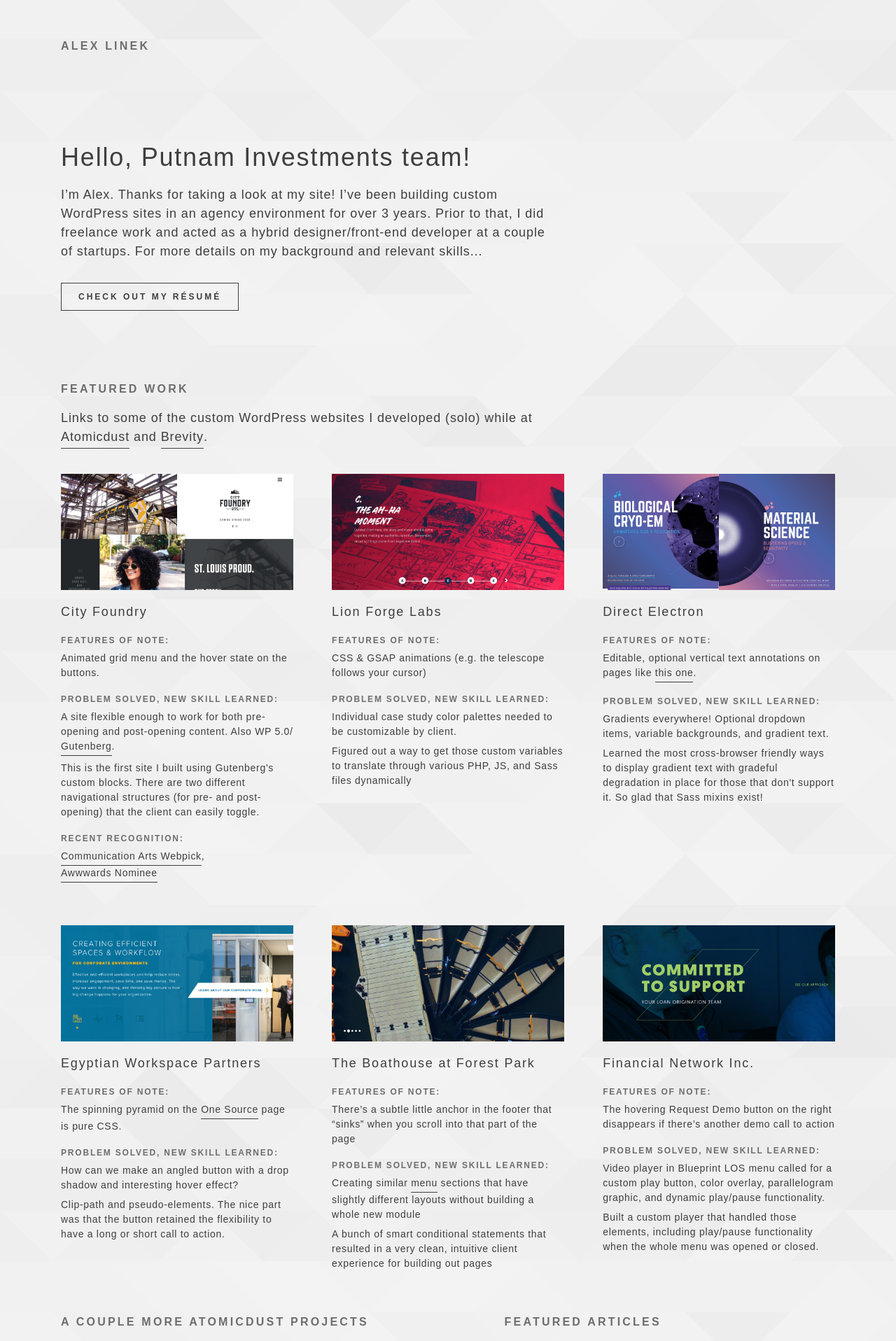
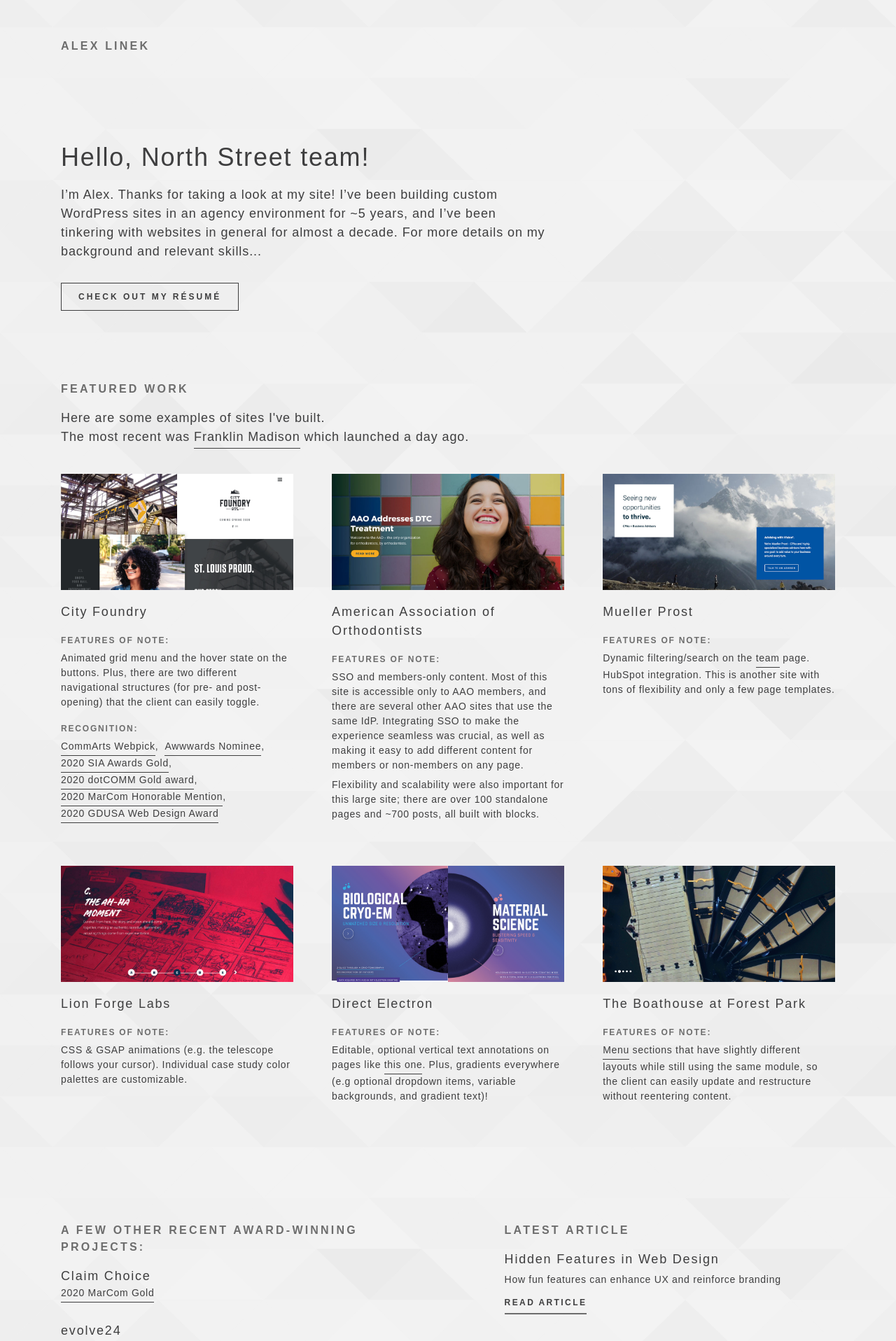
Before and after one commit to alexlinek/portfolio, a Jekyll site: the page built from north-street/index.html, in a window 1280 px wide. Shown: the top 1916 px of the page at 70% size. Built offline with Jekyll 4.4.1, drawn with Linux system fonts in a browser that asks for light colours; some web fonts are replaced; some of the changed text lies outside the part shown.

Commit message:
north street

```diff
--- /dev/null
+++ b/_includes/case-studies-northst.html
@@ -0,0 +1,123 @@
+<div class="group">
+  <div class="span1-1">
+    <h1>Featured Work</h1>
+    <p class="intro-p">Here are some examples of sites I've built.<br/>The most recent was <a href="https://franklin-madison.com/" target="_blank" rel="noopener">Franklin Madison</a> which launched <time class="timeago" datetime="2021-03-01T09:30:00Z">March 1, 2021</time>.
+  </div>
+
+  <ul class="case-studies span1-1">
+    <li>
+      <a href="https://cityfoundrystl.com/" target="_blank" rel="noopener">
+        <div class="ft-work-img">
+          <img src="/assets/images/ft-work/cf.jpg">
+        </div>
+        <h3>City Foundry</h3>
+      </a>
+      <h5>Features of Note:</h5>
+      <p>Animated grid menu and the hover state on the buttons. Plus, there are two different navigational structures (for pre- and post- opening) that the client can easily toggle.</p>
+      <h5>Recognition:</h5>
+      <p>
+        <a href="https://www.commarts.com/webpicks/city-foundry-st-louis" target="_blank" rel="noopener">CommArts Webpick</a>,&nbsp; <a href="https://www.awwwards.com/sites/city-foundry-stl" target="_blank" rel="noopener">Awwwards Nominee</a>,&nbsp;
+        <a href="https://www.atomicdust.com/service-industry-advertising-awards/" target="_blank" rel="noopener">2020 SIA Awards Gold</a>,&nbsp;
+        <a href="https://www.atomicdust.com/atomicdust-two-dotcomm-web-design-awards/" target="_blank" rel="noopener">2020 dotCOMM Gold award</a>,&nbsp;
+        <a href="https://www.atomicdust.com/atomicdust-earns-five-2020-marcom-awards/" target="_blank" rel="noopener">2020 MarCom Honorable Mention</a>,&nbsp;
+        <a href="https://www.atomicdust.com/seven-american-web-design-awards/" target="_blank" rel="noopener">2020 GDUSA Web Design Award</a>
+      </p>
+    </li>
+    <li>
+      <a href="https://www2.aaoinfo.org/" target="_blank" rel="noopener">
+        <div class="ft-work-img">
+          <img src="/assets/images/ft-work/aao.jpg">
+        </div>
+        <h3>American Association of Orthodontists</h3>
+      </a>
+      <h5>Features of Note:</h5>
+      <p>SSO and members-only content. Most of this site is accessible only to AAO members, and there are several other AAO sites that use the same IdP. Integrating SSO to make the experience seamless was crucial, as well as making it easy to add different content for members or non-members on any page.</p>
+      <p>Flexibility and scalability were also important for this large site; there are over 100 standalone pages and ~700 posts, all built with blocks.</p>
+    </li>
+    <li>
+      <a href="https://muellerprost.com/" target="_blank" rel="noopener">
+        <div class="ft-work-img">
+          <img src="/assets/images/ft-work/mp.jpg">
+        </div>
+        <h3>Mueller Prost</h3>
+      </a>
+      <h5>Features of Note:</h5>
+      <p>Dynamic filtering/search on the <a href="https://muellerprost.com/people/" target="_blank" rel="noopener">team</a> page. HubSpot integration. This is another site with tons of flexibility and only a few page templates.</p>
+    </li>
+    <li>
+      <a href="https://lionforgelabs.com/" target="_blank" rel="noopener">
+        <div class="ft-work-img">
+          <img src="/assets/images/ft-work/lfl.jpg">
+        </div>
+        <h3>Lion Forge Labs</h3>
+      </a>
+      <h5>Features of Note:</h5>
+      <p>CSS & GSAP animations (e.g. the telescope follows your cursor). Individual case study color palettes are customizable.</p>
+    </li>
+    <li>
+      <a href="https://www.directelectron.com/" target="_blank" rel="noopener">
+        <div class="ft-work-img">
+          <img src="/assets/images/ft-work/de3.jpg">
+        </div>
+        <h3>Direct Electron</h3>
+      </a>
+      <h5>Features of Note:</h5>
+      <p>Editable, optional vertical text annotations on pages like <a href="https://www.directelectron.com/biological-cryo-em/" target="_blank" rel="noopener">this one</a>. Plus, gradients everywhere (e.g optional dropdown items, variable backgrounds, and gradient text)!</p>
+    </li>
+    <li>
+      <a href="https://boathousestl.com/" target="_blank" rel="noopener">
+        <div class="ft-work-img">
+          <img src="/assets/images/ft-work/bhfp2.jpg">
+        </div>
+        <h3>The Boathouse at Forest Park</h3>
+      </a>
+      <h5>Features of Note:</h5>
+      <p><a href="https://boathousestl.com/menu/" target="_blank" rel="noopener">Menu</a> sections that have slightly different layouts while still using the same module, so the client can easily update and restructure without reentering content.</p>
+    </li>
+  </ul>
+</div>
+<div class="group">
+  <div class="span1-2 award-proj">
+    <h1>A few other recent award-winning projects:</h1>
+    <h3><a href="https://claimchoice.com/" target="_blank" rel="noopener">Claim Choice</a></h3>
+    <p><a href="https://enter.marcomawards.com/entry/claimchoice-website-design/" target="_blank" rel="noopener">2020 MarCom Gold</a></p>
+    <br/>
+    <h3><a href="https://evolve24.com/" target="_blank" rel="noopener">evolve24</a></h3>
+    <p><a href="https://www.atomicdust.com/seven-american-web-design-awards/" target="_blank" rel="noopener">2020 GDUSA Web Design Award</a></p>
+    <br/>
+    <h3><a href="https://screenshield.gg/" target="_blank" rel="noopener">EyePromise ScreenShield Pro</a></h3>
+    <p><a href="https://www.atomicdust.com/seven-american-web-design-awards/" target="_blank" rel="noopener">2020 GDUSA Web Design Award</a>,&nbsp; <a href="https://www.atomicdust.com/atomicdust-four-health-wellness-awards/" target="_blank" rel="noopener">2019 GDUSA Health + Wellness Award</a></p>
+  </div>
+  <div class="span1-2 ft-arts">
+    <h1>Latest Article</h1>
+    <ul>
+      <li>
+        <h3>Hidden Features in Web Design</h3>
+        <p>How fun features can enhance UX and reinforce branding</p>
+        <a href="https://www.atomicdust.com/hidden-features-web-design-wheelhouse/" class="btn-secondary" target="_blank" rel="noopener">
+          Read Article
+        </a>
+      </li>
+      <li>
+        <p>(I wrote a lot more articles for <a href="https://seekbrevity.com/" target="_blank" rel="noopener">Brevity</a>, but it looks like the site is down these days. I'm happy to provide text copies if you'd like to read more!)</p>
+      </li>
+      <!-- <li>
+        <h3>The Agency In-House Hybrid</h3>
+        <p>10 benefits of working with a digital marketing agency to supplement your in-house team</p>
+        <a href="https://www.youtube.com/watch?v=KRFXQ3iEhhM" class="btn-play" target="_blank" rel="noopener">
+          Play Video
+        </a>
+        <a href="https://seekbrevity.com/digital-marketing-agency-in-house-hybrid/" class="btn-secondary" target="_blank" rel="noopener">
+          Read Article
+        </a>
+      </li>
+      <li>
+        <h3>7 Tips for Designing a Great Website</h3>
+        <p>Understanding the importance of quality web design</p>
+        <a href="https://seekbrevity.com/importance-quality-web-design/" class="btn-secondary" target="_blank" rel="noopener">
+          Read Article
+        </a>
+      </li> -->
+    </ul>
+  </div>
+</div>
--- a/_includes/case-studies-putnam.html
+++ /dev/null
@@ -1,129 +0,0 @@
-<div class="group">
-  <div class="span1-1">
-    <h1>Featured Work</h1>
-    <p class="intro-p">Links to some of the custom WordPress websites I developed (solo) while at <a href="http://atomicdust.com" target="_blank">Atomicdust</a> and <a href="http://seekbrevity.com" target="_blank">Brevity</a>. </p>
-  </div>
-
-  <ul class="case-studies span1-1">
-    <li>
-      <a href="http://cityfoundrystl.com/" target="_blank">
-        <div class="ft-work-img">
-          <img src="/assets/images/ft-work/cf.jpg">
-        </div>
-        <h3>City Foundry</h3>
-      </a>
-      <h5>Features of Note:</h5>
-      <p>Animated grid menu and the hover state on the buttons.</p>
-      <h5>Problem solved, new skill learned:</h5>
-      <p>A site flexible enough to work for both pre-opening and post-opening content. Also WP 5.0/<a href="https://wordpress.org/gutenberg/" target="_blank">Gutenberg</a>.</p>
-      <p>This is the first site I built using Gutenberg's custom blocks. There are two different navigational structures (for pre- and post- opening) that the client can easily toggle.</p>
-      <h5>Recent Recognition:</h5>
-      <p><a href="https://www.commarts.com/webpicks/city-foundry-st-louis" target="_blank">Communication Arts Webpick</a>,&nbsp; <a href="https://www.awwwards.com/sites/city-foundry-stl" target="_blank">Awwwards Nominee</a></p>
-    </li>
-    <li>
-      <a href="http://lionforgelabs.com//" target="_blank">
-        <div class="ft-work-img">
-          <img src="/assets/images/ft-work/lfl.jpg">
-        </div>
-        <h3>Lion Forge Labs</h3>
-      </a>
-      <h5>Features of Note:</h5>
-      <p>CSS & GSAP animations (e.g. the telescope follows your cursor)</p>
-      <h5>Problem solved, new skill learned:</h5>
-      <p>Individual case study color palettes needed to be customizable by client.</p>
-      <p>Figured out a way to get those custom variables to translate through various PHP, JS, and Sass files dynamically</p>
-    </li>
-    <li>
-      <a href="http://www.directelectron.com/" target="_blank">
-        <div class="ft-work-img">
-          <img src="/assets/images/ft-work/de3.jpg">
-        </div>
-        <h3>Direct Electron</h3>
-      </a>
-      <h5>Features of Note:</h5>
-      <p>Editable, optional vertical text annotations on pages like <a href="http://www.directelectron.com/biological-cryo-em/" target="_blank">this one</a>.</p>
-      <h5>Problem solved, new skill learned:</h5>
-      <p>Gradients everywhere! Optional dropdown items, variable backgrounds, and gradient text.</p>
-      <p>Learned the most cross-browser friendly ways to display gradient text with gradeful degradation in place for those that don't support it. So glad that Sass mixins exist!</p>
-    </li>
-    <li>
-      <a href="https://goegyptian.com/" target="_blank">
-        <div class="ft-work-img">
-          <img src="/assets/images/ft-work/ewp.jpg">
-        </div>
-        <h3>Egyptian Workspace Partners</h3>
-      </a>
-      <h5>Features of Note:</h5>
-      <p>The spinning pyramid on the <a href="http://goegyptian.com/one-source/" target="_blank">One Source</a> page is pure CSS.</p>
-      <h5>Problem solved, new skill learned:</h5>
-      <p>How can we make an angled button with a drop shadow and interesting hover effect?</p>
-      <p>Clip-path and pseudo-elements. The nice part was that the button retained the flexibility to have a long or short call to action.</p>
-    </li>
-    <li>
-      <a href="http://boathousestl.com/" target="_blank">
-        <div class="ft-work-img">
-          <img src="/assets/images/ft-work/bhfp2.jpg">
-        </div>
-        <h3>The Boathouse at Forest Park</h3>
-      </a>
-      <h5>Features of Note:</h5>
-      <p>There’s a subtle little anchor in the footer that “sinks” when you scroll into that part of the page</p>
-      <h5>Problem solved, new skill learned:</h5>
-      <p>Creating similar <a href="http://boathousestl.com/menu/" target="_blank">menu</a> sections that have slightly different layouts without building a whole new module</p>
-      <p>A bunch of smart conditional statements that resulted in a very clean, intuitive client experience for building out pages</p>
-    </li>
-    <li>
-      <a href="https://financialnetworkinc.com/" target="_blank">
-        <div class="ft-work-img">
-          <img src="/assets/images/ft-work/fni2.jpg">
-        </div>
-        <h3>Financial Network Inc.</h3>
-      </a>
-      <h5>Features of Note:</h5>
-      <p>The hovering Request Demo button on the right disappears if there’s another demo call to action</p>
-      <h5>Problem solved, new skill learned:</h5>
-      <p>Video player in Blueprint LOS menu called for a custom play button, color overlay, parallelogram graphic, and dynamic play/pause functionality.</p>
-      <p>Built a custom player that handled those elements, including play/pause functionality when the whole menu was opened or closed.</p>
-    </li>
-  </ul>
-  <div class="span1-2">
-    <h1>A couple more Atomicdust projects</h1>
-    <a href="https://evolve24.com/" target="_blank">
-      <h3>evolve24</h3>
-    </a>
-    <br/>
-    <a href="https://screenshield.gg/" target="_blank">
-      <h3>EyePromise ScreenShield Pro</h3>
-    </a>
-    <p>Awarded a <a href="https://www.atomicdust.com/atomicdust-four-health-wellness-awards/" target="_blank">GDUSA Health + Wellness Award</a></p>
-  </div>
-  <div class="span1-2 ft-arts">
-    <h1>Featured Articles</h1>
-    <ul>
-      <li>
-        <h3>The Agency In-House Hybrid</h3>
-        <p>10 benefits of working with a digital marketing agency to supplement your in-house team</p>
-        <a href="https://www.youtube.com/watch?v=KRFXQ3iEhhM" class="btn-play" target="_blank">
-          Play Video
-        </a>
-        <a href="https://seekbrevity.com/digital-marketing-agency-in-house-hybrid/" class="btn-secondary" target="_blank">
-          Read Article
-        </a>
-      </li>
-      <li>
-        <h3>7 Tips for Designing a Great Website</h3>
-        <p>Understanding the importance of quality web design</p>
-        <a href="https://seekbrevity.com/importance-quality-web-design/" class="btn-secondary" target="_blank">
-          Read Article
-        </a>
-      </li>
-      <li>
-        <h3>Semantic HTML for Meaningful Webpages</h3>
-        <p>Why using semantic markup is important in web design & development</p>
-        <a href="https://seekbrevity.com/semantic-markup-important-web-design/" class="btn-secondary" target="_blank">
-          Read Article
-        </a>
-      </li>
-    </ul>
-  </div>
-</div>
--- /dev/null
+++ b/_includes/connect-new.html
@@ -0,0 +1,16 @@
+<div id="connect" class="group">
+  <div class="span1-1">
+    <h2>Let's Connect</h2>
+    <p class="connect-p">Here are a few other places you can find me around the web. Feel free to reach out!</p>
+  </div>
+  <div id="social-icons">
+    <div class="span1-1">
+      {% for icon in page.social-icons %}
+        <a class="si-link {{ icon.class }}" href="{{ icon.url }}" target="_blank">
+          {% include {{ icon.class | prepend: 'icons/' | append: '.svg' }} %}
+          <span class="si-title">{{ icon.title }}</span>
+        </a>
+      {% endfor %}
+    </div>
+  </div>
+</div>
--- a/_includes/footer.html
+++ b/_includes/footer.html
@@ -19,7 +19,3 @@
   </div>
 
 </footer>
-
-<script type="text/javascript" src="/assets/js/jquery.min.js" ></script>
-<script type="text/javascript" src="/assets/js/modernizr.js" ></script>
-<script type="text/javascript" src="/assets/js/inits.js" ></script>
--- a/_includes/head.html
+++ b/_includes/head.html
@@ -10,4 +10,9 @@
   {%- if jekyll.environment == 'production' -%}
     {%- include google-analytics.html -%}
   {%- endif -%}
+
+  <script type="text/javascript" src="/assets/js/jquery.min.js" ></script>
+  <script type="text/javascript" src="/assets/js/modernizr.js" ></script>
+  <script type="text/javascript" src="/assets/js/jquery.timeago.js" ></script>
+  <script type="text/javascript" src="/assets/js/inits.js" ></script>
 </head>
--- /dev/null
+++ b/_includes/quals-northst.html
@@ -0,0 +1,46 @@
+<div class="group">
+  <div class="span1-1">
+    <h2>Qualifications & Experience</h2>
+    <p class="intro-p">Or: How I Learned to Stop Worrying and Respond Directly to the Job Post.</p>
+  </div>
+
+  <div class="flex-contain">
+    <div class="quals flex-grid">
+      <div class="span1-2 col">
+        <h5>~6+ years of real world experience as a developer</h5>
+        <p>I’ve been building websites for ~10 years now. I've worked with a wide variety of hosting providers.</p>
+      </div>
+      <div class="span1-2 col">
+        <h5>Strong understanding of the WordPress core, loop, filters, API, and various internal functions</h5>
+        <p>I've built over 25 custom WordPress themes and contributed to and/or maintained dozens more. I am well-acquainted with the various aspects of theme development, including things like template structure, custom plugins, and of course the Codex. I'm comfortable with Gutenberg/custom blocks, ACF, etc.</p>
+      </div>
+    </div>
+    <div class="quals flex-grid">
+      <div class="span1-2 col">
+        <h5>Strong PHP, JavaScript, HTML, CSS skills and Sass</h5>
+        <h6>PHP</h6>
+        <p>Well-versed in PHP, especially in the context of WordPress. While I was working at <a href="https://drawittoknowit.com/" target="_blank" rel="noopener">Draw It To Know It</a>, I delved into PHP a bit deeper, utilizing the <a href="https://symfony.com/" target="_blank" rel="noopener">Symfony</a> framework and <a href="https://twig.symfony.com/" target="_blank" rel="noopener">Twig</a> templating engine.</p>
+        <h6>JavaScript</h6>
+        <p>The bulk of my experience is with jQuery, though I am familiar with ES6+ and can write vanilla JavaScript if needed. I love working with cool animation libraries like <a href="https://greensock.com/" target="_blank" rel="noopener">GSAP</a> when the project calls for it. I have some expeience with React (also from Draw It To Know It), and I'm currently in the process of building my new + improved portfolio with Gatsby.</p>
+        <h6>HTML & CSS/Sass</h6>
+        <p>I'm well-versed in HTML5 and CSS3, as well as preprocessors such as Sass. You can read some of my thoughts on the importance of semantic HTML in this <a href="https://seekbrevity.com/semantic-markup-important-web-design/" target="_blank" rel="noopener">article</a>.</p>
+      </div>
+      <div class="span1-2 col">
+        <h5>Familiarity with Git</h5>
+        <p>I use Git for version control on every project, even when I'm the only developer. Typically I use a GUI like SourceTree or GitHub Desktop, but I am also comfortable with command line. I have frequently hopped in and out of projects with other developers.</p>
+      </div>
+    </div>
+    <div class="quals flex-grid">
+      <div class="span1-2 col">
+        <h5>A keen eye for and innate understanding of design, and the ability to translate Sketch and Principle designs into pixel-perfect, responsive code</h5>
+        <p>I have a BFA in Graphic Design and started my career as a designer. While at Draw It To Know It and Brevity, I divided my time between design and development. I am comfortable with most design programs and, more importantly, comfortable with asking designers for their input.</p>
+      </div>
+      <div class="span1-2 col">
+        <h5>Strong organization, communication, and documentation skills, and a methodical approach to all tasks</h5>
+        <p>As the lead dev at Atomicdust I've definitely embraced
+        Working remotely.
+        </p>
+      </div>
+    </div>
+  </div>
+</div>
--- a/_sass/_base.scss
+++ b/_sass/_base.scss
@@ -113,6 +113,10 @@ p {
 .feat-p { margin-bottom: .5em; }
 .connect-p { max-width: 65ch; }
 
+.award-proj a {
+  @include transition(all);
+  &:hover { color: $melon; }
+}
 
 // Links & Buttons
 a {
--- a/assets/js/inits.js
+++ b/assets/js/inits.js
@@ -80,3 +80,8 @@ function showComic (data){
   $('#xkcdcomic').append(imgElement);
   $('#xkcdtext').append(comicAlt);
 }
+
+// Time Ago =================================================
+$(document).ready(function() {
+  $("time.timeago").timeago();
+});
--- a/putnam/index.html
+++ b/north-street/index.html
@@ -23,9 +23,9 @@ social-icons:
   <div class="section">
     <div id="intro-text" class="group">
       <div class="span1-1">
-        <h2>Hello, Putnam Investments team!</h2>
-        <p class="intro-p">I’m Alex. Thanks for taking a look at my site! I’ve been building custom WordPress sites in an agency environment for over 3 years. Prior to that, I did freelance work and acted as a hybrid designer/front-end developer at a couple of startups. For more details on my background and relevant skills...</p>
-        <a href="/assets/pdfs/LinekResume2019.pdf" class="btn-primary" target="_blank">
+        <h2>Hello, North Street team!</h2>
+        <p class="intro-p">I’m Alex. Thanks for taking a look at my site! I’ve been building custom WordPress sites in an agency environment for ~5 years, and I’ve been tinkering with websites in general for almost a decade. For more details on my background and relevant skills...</p>
+        <a href="/assets/pdfs/LinekResume2021.pdf" class="btn-primary" target="_blank">
           Check Out My Résumé
         </a>
       </div>
@@ -33,10 +33,11 @@ social-icons:
   </div>
 
   <div class="section">
-    {% include case-studies-putnam.html %}
+    {% include case-studies-northst.html %}
   </div>
+
   <!-- <div class="section">
-    {% include quals-opus.html %}
+    {% include quals-northst.html %}
   </div> -->
 
   <!-- <div class="section">
@@ -44,7 +45,7 @@ social-icons:
   </div> -->
 
   <div class="section">
-    {% include connect.html %}
+    {% include connect-new.html %}
   </div>
 
 </div>
```
Also changed, not shown: assets/images/ft-work/aao.jpg (added), assets/images/ft-work/lfl2.jpg (added), assets/images/ft-work/lfl3.jpg (added), assets/js/jquery.timeago.js (added), 7 other files.
